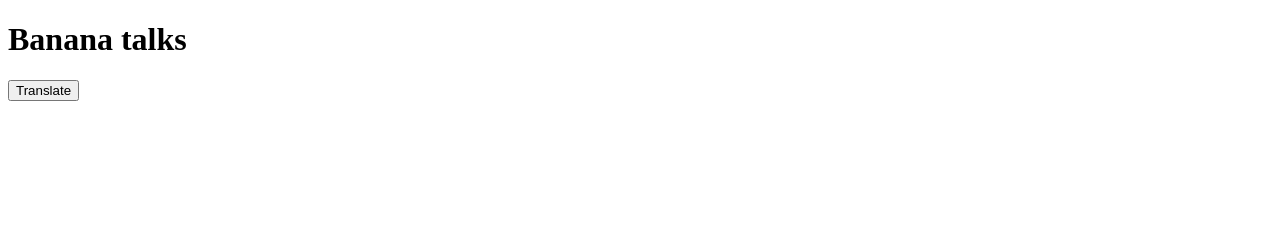
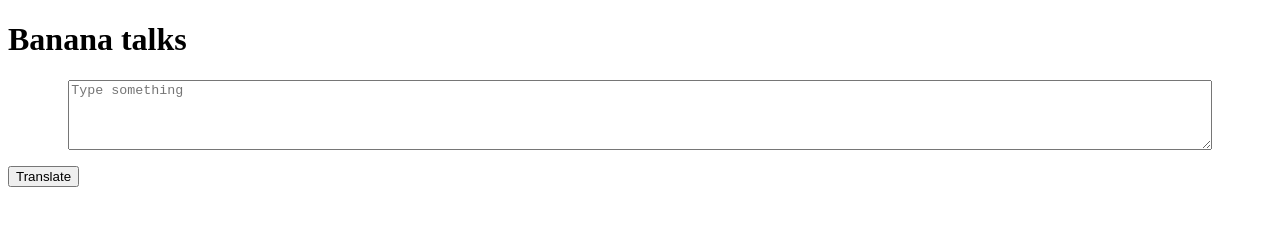
Before and after one commit to aaditya-dhote/Mark-6, a plain HTML site: page index.html in a window 1280 px wide. Drawn offline with Linux system fonts and the light colour scheme.

Commit message:
added textarea

```diff
--- a/index.html
+++ b/index.html
@@ -5,12 +5,22 @@
     <meta http-equiv="X-UA-Compatible" content="IE=edge">
     <meta name="viewport" content="width=device-width, initial-scale=1.0">
     <title>Banana Speaks </title>
-
+    <style>
+      textarea{
+        width:90%;
+        display:block;
+        height:4rem;
+        margin:auto;
+        margin-bottom: 1rem;
+      }
+    </style>
 
 </head>
 <body>
    <h1>Banana talks</h1>
+   <textarea placeholder="Type something"></textarea>
    <button id="btn-translate">Translate</button>
+
    <script src="app.js" type="text/javascript"></script>
 </body>
 </html>
```
